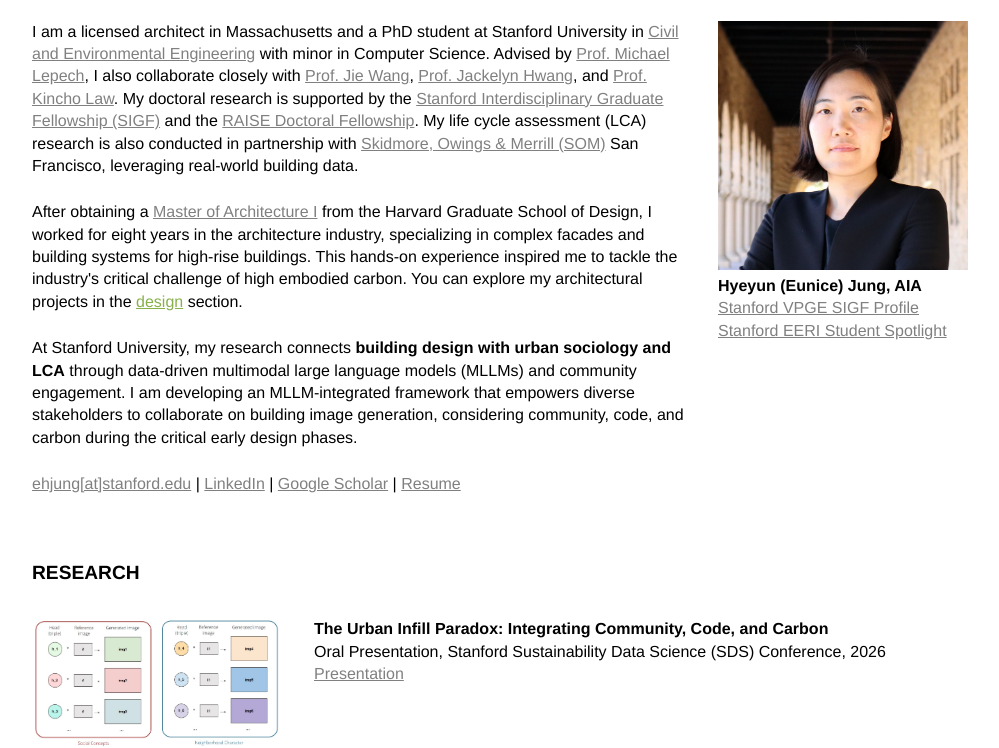
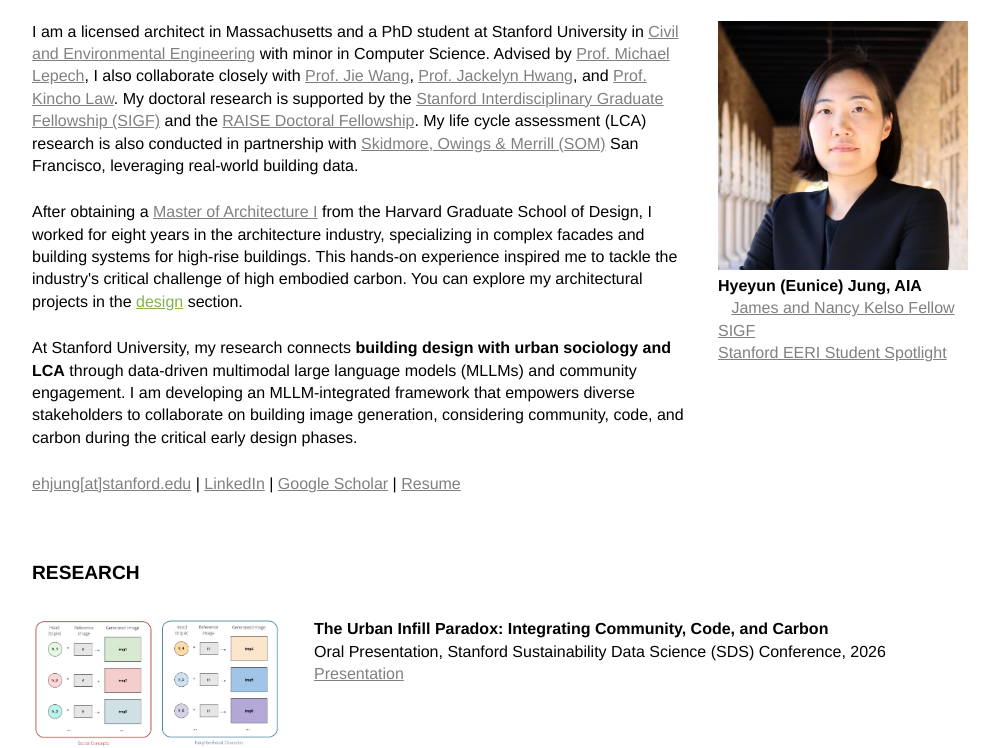
Before and after one commit to eunicehjung/eunicehjung.github.io, a plain HTML site: page index.html in a window 1280 px wide. Shown: the part 86-834 px from the top of the page, without its empty margins (140-1139 px from the left). Drawn offline with Linux system fonts and the light colour scheme.

Commit message:
Update index.html

```diff
--- a/index.html
+++ b/index.html
@@ -31,7 +31,7 @@
 
                     <p class="image-caption">
                         <b>Hyeyun (Eunice) Jung, AIA</b><br>
-                        <a href="https://vpge.stanford.edu/people/eunice-hyeyun-jung" target="_blank">Stanford VPGE SIGF Profile</a><br>
+                        <a href="https://vpge.stanford.edu/people/eunice-hyeyun-jung" target="_blank">James and Nancy Kelso Fellow SIGF</a><br>
                         <a href="https://eeri.stanford.edu/student-spotlight-0/eunice-hyeyun-jung" target="_blank">Stanford EERI Student Spotlight</a><br>
                         <!-- <a href="https://www.linkedin.com/posts/cbt-architects_congratulations-to-cbts-own-eunice-hyeyun-activity-7141130534205693952-Y9NS/" target="_blank">BosNOMA Recognition Award</a><br> -->
                     </p>
```
